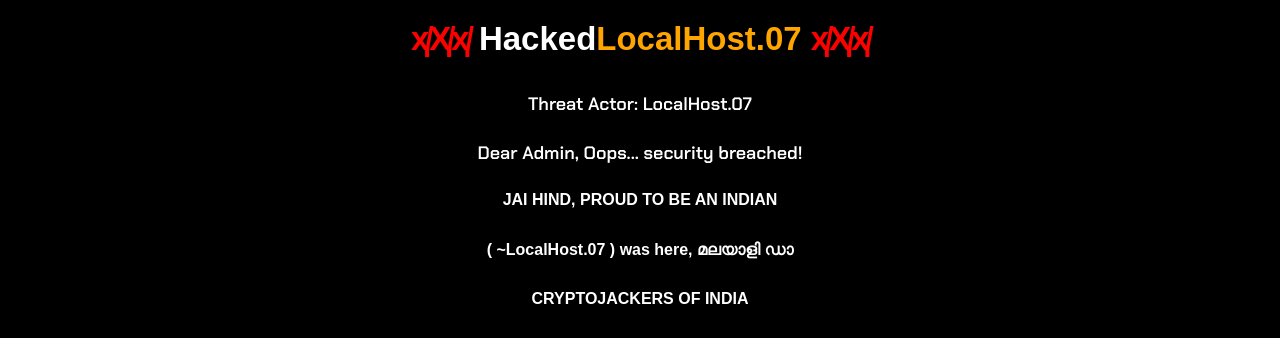
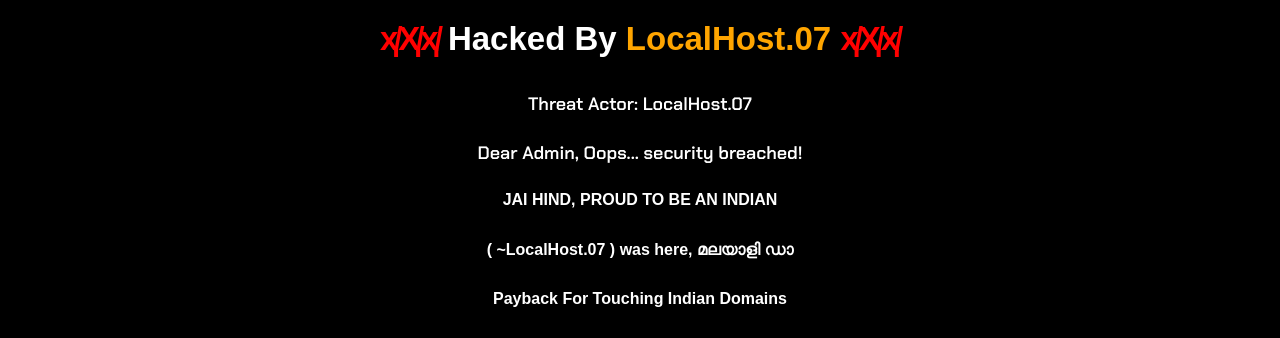
Before and after one commit to zooxinirll/lh.07, a plain HTML site: page index.html in a window 1280 px wide. Shown: the part 287-625 px from the top of the page. Drawn offline with Linux system fonts and the light colour scheme; grey boxes are pictures that could not be loaded; a script that the page names is missing; a web font is replaced by a local one.

Commit message:
Update index.html

```diff
--- a/index.html
+++ b/index.html
@@ -107,13 +107,13 @@
     </center>
 
     <img src="https://i.ibb.co/HxY1tNy/IMG-20240803-WA0085.jpg" height="260" width="260" alt="Image" />
-    <h1><font color="Red">ҳ̸Ҳ̸ҳ̸ </font><font color="White">Hacked</font><font color="Orange">LocalHost.07</font><font color="Red"> ҳ̸Ҳ̸ҳ̸</font></h1>
+    <h1><font color="Red">ҳ̸Ҳ̸ҳ̸ </font><font color="White">Hacked By </font><font color="Orange">LocalHost.07</font><font color="Red"> ҳ̸Ҳ̸ҳ̸</font></h1>
 
     <h2>Threat Actor: LocalHost.07</h2>
     <h2>Dear Admin, Oops... security breached!</h2>
     <h3>JAI HIND, PROUD TO BE AN INDIAN</h3>
     <h4>( ~LocalHost.07 ) was here, മലയാളി ഡാ</h4>
-    <h4>CRYPTOJACKERS OF INDIA</h4>
+    <h4>Payback For Touching Indian Domains </h4>
 
     <div class="marquee">
         <marquee direction="left" behavior="alternate" scrollamount="8" scrolldelay="30" face="Tahoma">
```
